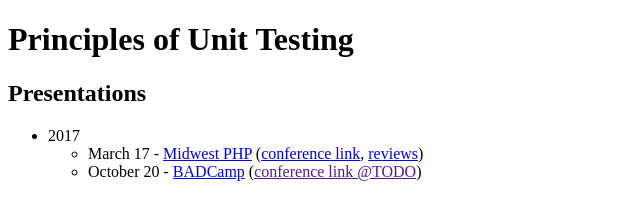
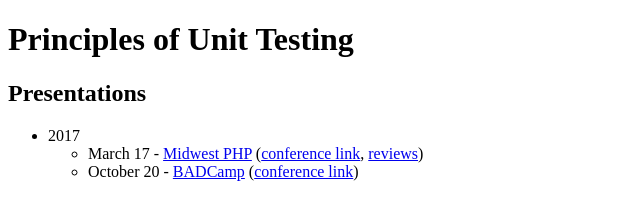
Before and after one commit to josephdpurcell/principles-of-unit-testing, a plain HTML site: page presentations/index.html in a window 1280 px wide. Shown: the whole page, without its empty margins (0-640 px from the left). Drawn offline with Linux system fonts and the light colour scheme.

Commit message:
Add BADCamp conference link

```diff
--- a/presentations/index.html
+++ b/presentations/index.html
@@ -11,7 +11,7 @@
   <li>2017
     <ul>
       <li>March 17 - <a href="2017-03-17-MidwestPHP/index.html">Midwest PHP</a> (<a href="https://2017.midwestphp.org/sessions.html#principles-of-unit-testing">conference link</a>, <a href="https://legacy.joind.in/talk/view/20320">reviews</a>)</li>
-      <li>October 20 - <a href="2017-10-20-BADCamp/index.html">BADCamp</a> (<a href="">conference link @TODO</a>)</li>
+      <li>October 20 - <a href="2017-10-20-BADCamp/index.html">BADCamp</a> (<a href="https://2017.badcamp.net/session/coding-development/intermediate/principles-unit-testing">conference link</a>)</li>
     </ul>
   </li>
 </ul>
```
